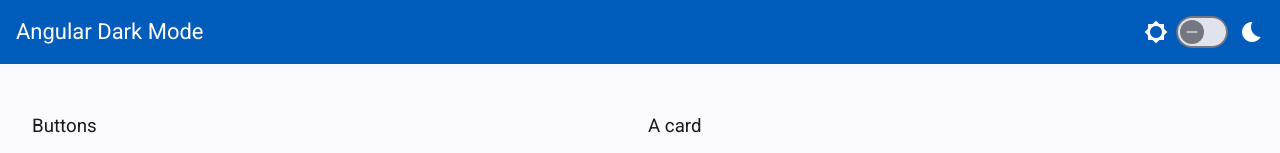
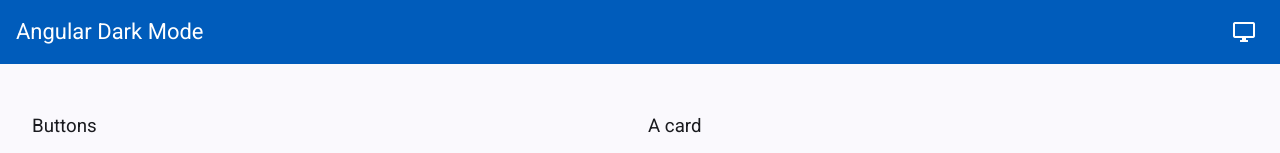
Before and after one commit to thisiszoaib/angular-dark-mode, an Angular app: page / in a window 1280 px wide. Shown: the top 153 px of the page. Built offline with nearby package versions, Linux system fonts and the light colour scheme.

Commit message:
chore: update version to 2.0.0 and enhance theme selection in app component with system mode

```diff
--- a/package.json
+++ b/package.json
@@ -1,6 +1,6 @@
 {
   "name": "angular-dark-mode",
-  "version": "0.0.0",
+  "version": "2.0.0",
   "scripts": {
     "ng": "ng",
     "start": "ng serve",
--- a/src/app/app.component.html
+++ b/src/app/app.component.html
@@ -1,14 +1,21 @@
 <mat-toolbar>
   Angular Dark Mode
   <div class="flex-stretch"></div>
-  <mat-icon class="mr-8">brightness_5</mat-icon>
-  <mat-slide-toggle
-    [(ngModel)]="darkMode"
-    class="mr-8"
-    aria-label="Toggle dark mode"
-  >
-  </mat-slide-toggle>
-  <mat-icon>bedtime</mat-icon>
+  <button mat-icon-button [mat-menu-trigger-for]="themeMenu">
+    <mat-icon>{{ selectedTheme()?.icon }}</mat-icon>
+  </button>
+  <mat-menu #themeMenu="matMenu">
+    @for (theme of themes(); track theme.name) {
+    <button
+      [class.selected-theme]="selectedTheme().name === theme.name"
+      mat-menu-item
+      (click)="appTheme.set(theme.name)"
+    >
+      <mat-icon>{{ theme.icon }}</mat-icon>
+      <span>{{ theme.name | titlecase }}</span>
+    </button>
+    }
+  </mat-menu>
 </mat-toolbar>
 
 <div class="content responsive-grid">
--- a/src/app/app.component.scss
+++ b/src/app/app.component.scss
@@ -8,6 +8,21 @@
     (
       container-background-color: var(--mat-sys-primary),
       container-text-color: var(--mat-sys-on-primary),
+    )
+  );
+
+  @include mat.icon-button-overrides(
+    (
+      icon-color: var(--mat-sys-on-primary),
+    )
+  );
+}
+
+.selected-theme {
+  @include mat.menu-overrides(
+    (
+      item-icon-color: var(--mat-sys-primary),
+      item-label-text-color: var(--mat-sys-primary),
     )
   );
 }
--- a/src/app/app.component.ts
+++ b/src/app/app.component.ts
@@ -1,4 +1,4 @@
-import { Component, effect, signal } from '@angular/core';
+import { Component, computed, effect, signal } from '@angular/core';
 import { SampleDialogComponent } from './sample-dialog/sample-dialog.component';
 import { MatDialog, MatDialogModule } from '@angular/material/dialog';
 import { FormsModule, ReactiveFormsModule } from '@angular/forms';
@@ -11,6 +11,14 @@
 import { MatInputModule } from '@angular/material/input';
 import { MatSlideToggleModule } from '@angular/material/slide-toggle';
 import { MatToolbar } from '@angular/material/toolbar';
+import { MatButtonToggleModule } from '@angular/material/button-toggle';
+import { MatMenuModule } from '@angular/material/menu';
+import { TitleCasePipe } from '@angular/common';
+
+export interface AppTheme {
+  name: string;
+  icon: string;
+}
 
 @Component({
   selector: 'app-root',
@@ -29,12 +37,25 @@
     MatInputModule,
     MatCheckboxModule,
     MatExpansionModule,
+    MatButtonToggleModule,
+    MatMenuModule,
+    TitleCasePipe,
   ],
 })
 export class AppComponent {
   title = 'Angular material dark mode';
 
-  darkMode = signal(false);
+  appTheme = signal<'light' | 'dark' | 'system'>('system');
+
+  themes = signal<AppTheme[]>([
+    { name: 'light', icon: 'light_mode' },
+    { name: 'dark', icon: 'dark_mode' },
+    { name: 'system', icon: 'desktop_windows' },
+  ]);
+
+  selectedTheme = computed(() =>
+    this.themes().find((t) => t.name === this.appTheme())
+  );
 
   constructor(private dialog: MatDialog) {}
 
@@ -44,8 +65,9 @@
     });
   }
 
-  applyDarkMode = effect(() => {
-    const darkMode = this.darkMode();
-    document.body.classList.toggle('darkMode', darkMode);
+  applyAppTheme = effect(() => {
+    const appTheme = this.appTheme();
+    const colorScheme = appTheme === 'system' ? 'light dark' : appTheme;
+    document.body.style.setProperty('color-scheme', colorScheme);
   });
 }
--- a/src/styles.scss
+++ b/src/styles.scss
@@ -1,23 +1,12 @@
 @use "@angular/material" as mat;
 
 html {
+  color-scheme: light dark;
   @include mat.theme(
     (
       color: mat.$azure-palette,
       typography: Roboto,
     )
-  );
-}
-
-.darkMode {
-  @include mat.theme(
-    (
-      color: (
-        primary: mat.$azure-palette,
-        theme-type: dark,
-      ),
-    ),
-    $overrides: ("background": #24292e)
   );
 }
 
```
